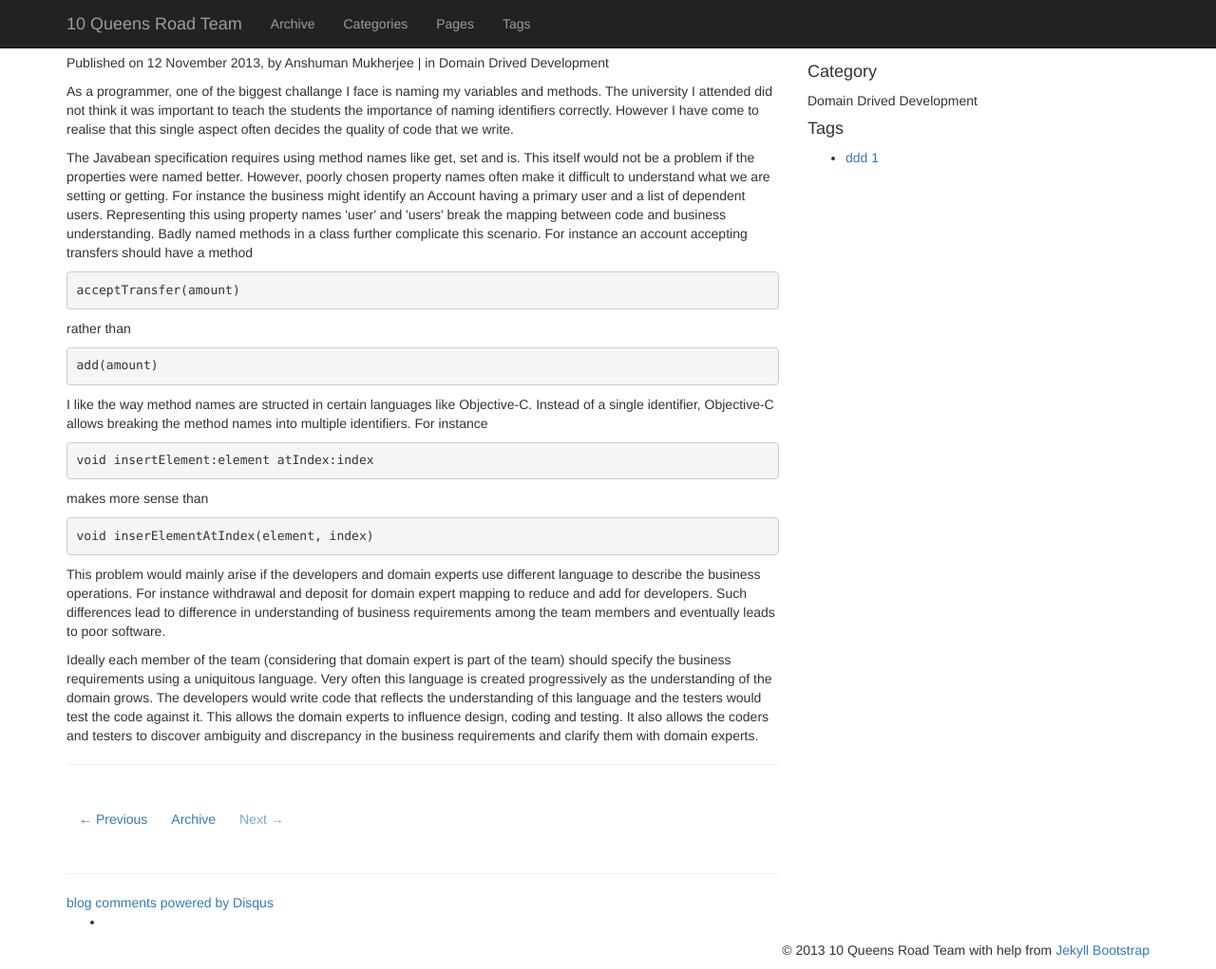
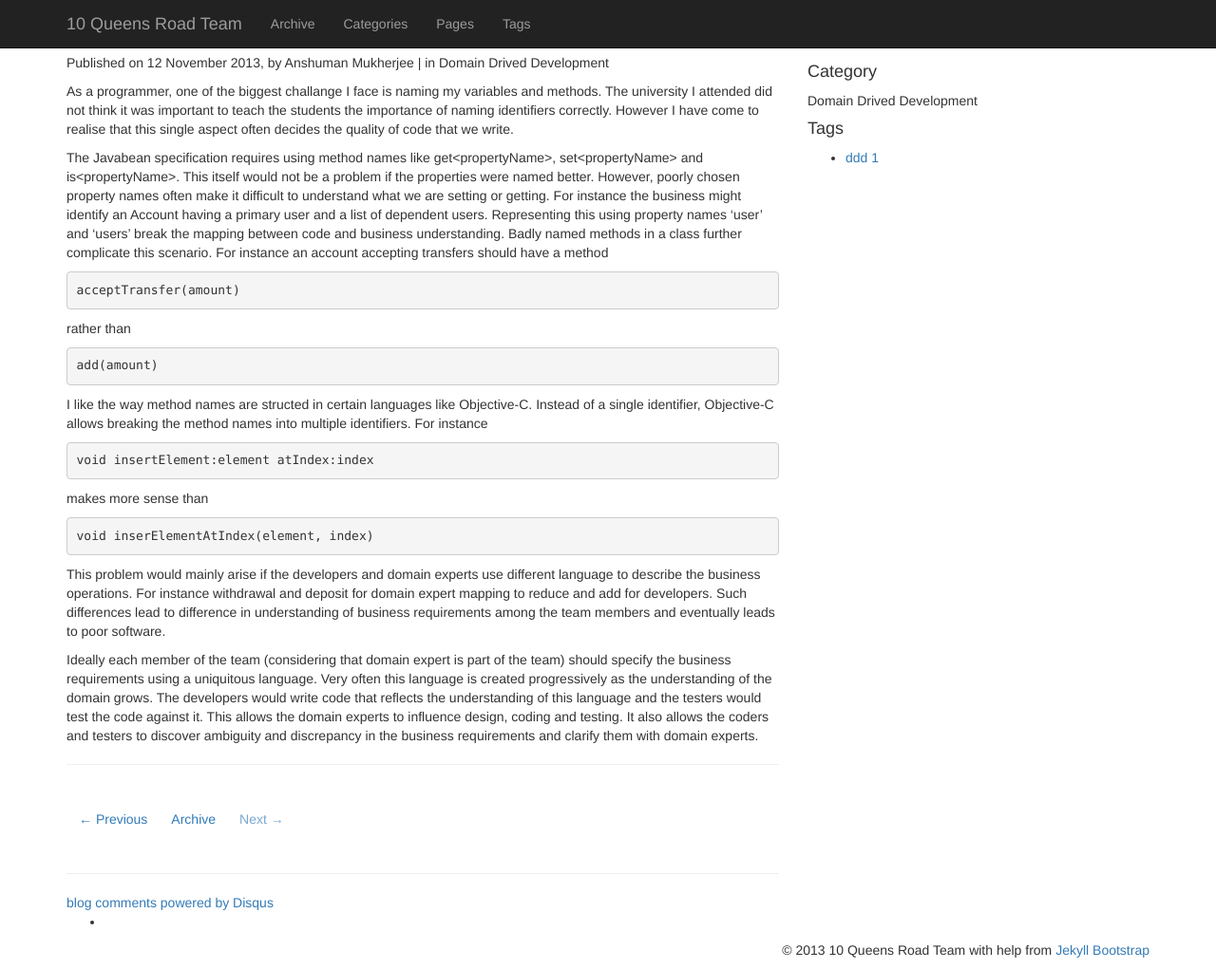
Before and after one commit to 10QueensRoad/10queensroad-staging, a Jekyll site: the page built from _posts/2013-11-12-importance-of-ubiquitous-language-in-ddd.md, in a window 1280 px wide and 1021 px high. Shown: the whole window at 95% size. Built offline with Jekyll 4.4.1, drawn with Linux system fonts in a browser that asks for light colours; nearby versions of some CDN libraries; library files that are not in the unit come from our copies; comment, search, counter and statistics services are not loaded.

````diff
--- a/_posts/2013-11-12-importance-of-ubiquitous-language-in-ddd.md
+++ b/_posts/2013-11-12-importance-of-ubiquitous-language-in-ddd.md
@@ -9,7 +9,7 @@ author: "Anshuman Mukherjee"
 
  As a programmer, one of the biggest challange I face is naming my variables and methods. The university I attended did not think it was important to teach the students the importance of naming identifiers correctly. However I have come to realise that this single aspect often decides the quality of code that we write.
 
-The Javabean specification requires using method names like get<propertyName>, set<propertyName> and is<propertyName>. This itself would not be a problem if the properties were named better. However, poorly chosen property names often make it difficult to understand what we are setting or getting. For instance the business might identify an Account having a primary user and a list of dependent users. Representing this using property names 'user' and 'users' break the mapping between code and business understanding. Badly named methods in a class further complicate this scenario. For instance an account accepting transfers should have a method
+The Javabean specification requires using method names like get&lt;propertyName&gt;, set&lt;propertyName&gt; and is&lt;propertyName&gt;. This itself would not be a problem if the properties were named better. However, poorly chosen property names often make it difficult to understand what we are setting or getting. For instance the business might identify an Account having a primary user and a list of dependent users. Representing this using property names 'user' and 'users' break the mapping between code and business understanding. Badly named methods in a class further complicate this scenario. For instance an account accepting transfers should have a method
 ```sh
 acceptTransfer(amount)
 ```
````
